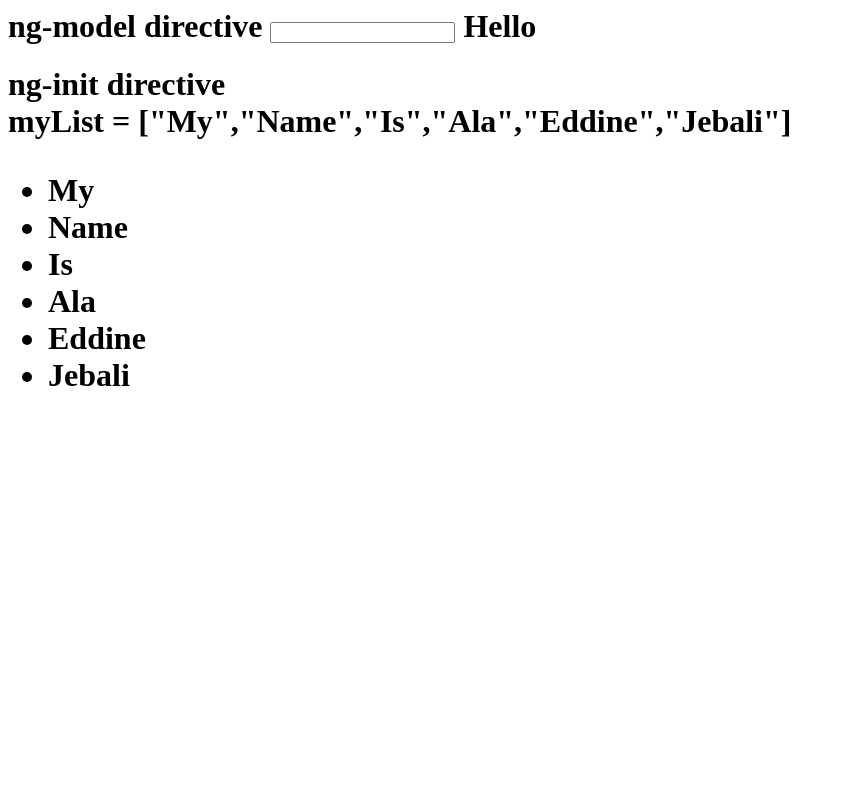
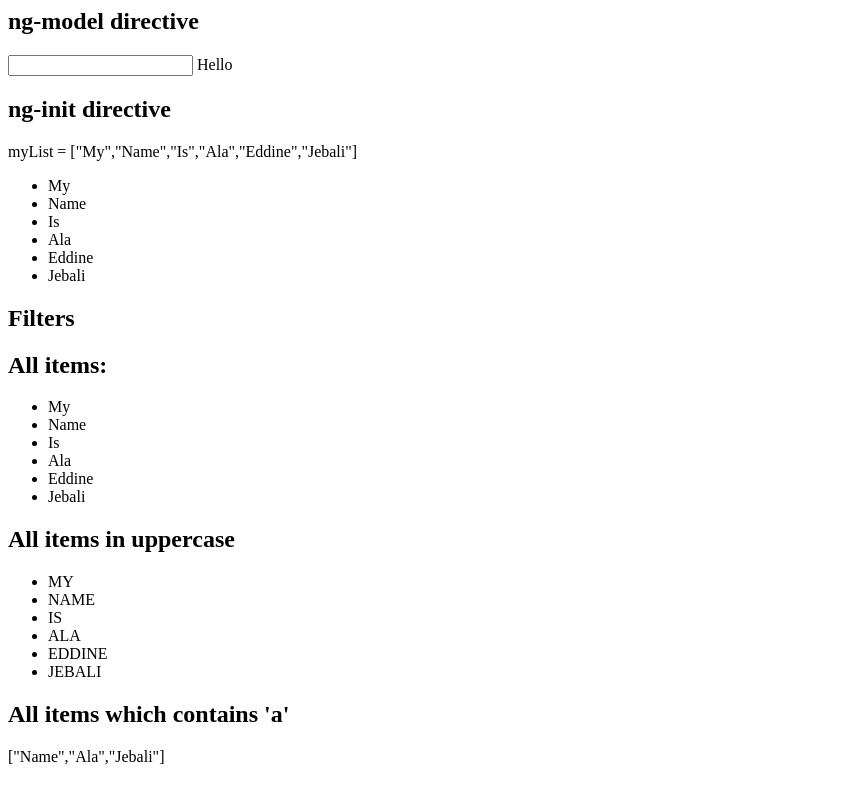
Before and after one commit to alaeddinejebali/AngularJS-Examples, a plain HTML site: page index.html in a window 1280 px wide. Shown: the whole page, without its empty margins (0-844 px from the left). Drawn offline with Linux system fonts and the light colour scheme.

Commit message:
Use filters

```diff
--- a/index.html
+++ b/index.html
@@ -4,13 +4,15 @@
 </head>
 <body ng-app>
 	<!-- --------------------------------------------- #Part1 ---------------------------------------------- -->
-	<h1>ng-model directive</h>
-	<!-- The directive 'ng-app' means that we are in an AngularJS application  -->
+	<section>
+		<h1>ng-model directive</h1>
 		<input type="text" ng-model="yourName" />
 		Hello {{ yourName }}
+	</section>
 
 	<!-- --------------------------------------------- #Part2 ---------------------------------------------- -->
-	<h1>ng-init directive</h>
+	<section>
+		<h1>ng-init directive</h1>
 		<!-- The directive 'ng-app' means that we are in an AngularJS application  -->
 		<div ng-init="myList=['My', 'Name', 'Is', 'Ala', 'Eddine', 'Jebali']">
 			myList = {{ myList }}
@@ -19,6 +21,24 @@
 		<ul>
 			<li ng-repeat="itemValue in myList">{{itemValue}}</li>
 		</ul>
+	</section>
+
+	<!-- --------------------------------------------- #Par3 ---------------------------------------------- -->
+	<section>
+		<h1>Filters</h1>
+		<h2>All items:</h2>
+		<ul>
+			<li ng-repeat="itemValue in myList">{{itemValue}}</li>
+		</ul>
+
+		<h2>All items in uppercase</h2>
+		<ul>
+			<li ng-repeat="itemValue in myList">{{itemValue | uppercase}}</li>
+		</ul>
+
+		<h2>All items which contains 'a'</h2>
+		{{myList | filter: 'a'}}
+	</section>
 
 	<!-- Include AngularJS -->
 	<script src="angular.min.js"></script>
```
Also changed, not shown: 1 other file. Lines whose indentation alone changed are shown as unchanged.
